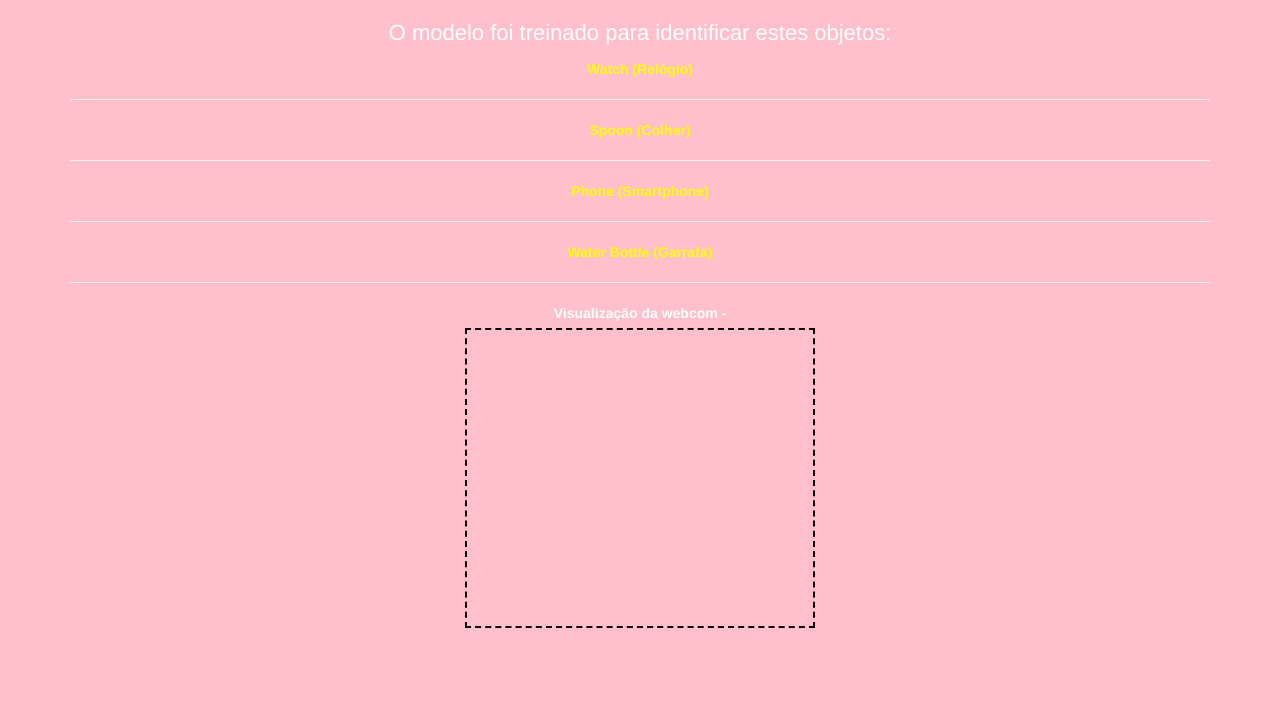
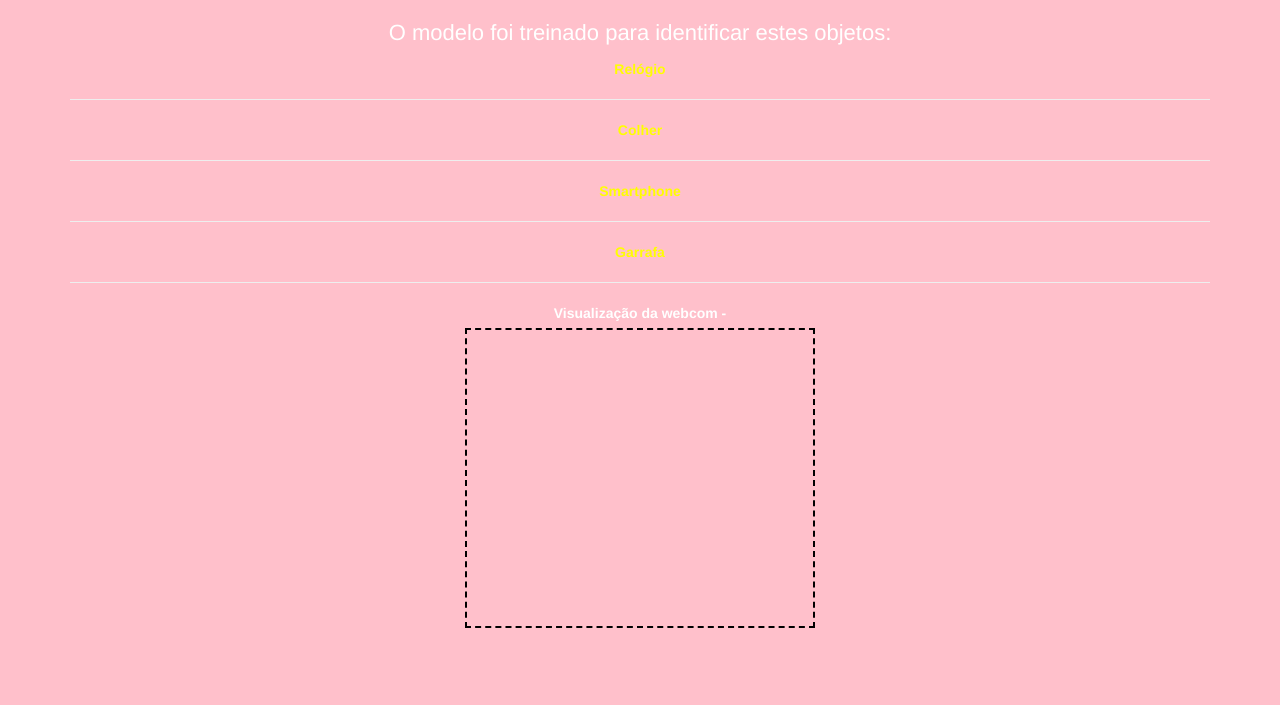
Before and after one commit to Leopopcat123/Identificador_Imagem, a plain HTML site: page index.html in a window 1280 px wide. Shown: the part 68-773 px from the top of the page. Drawn offline with nearby package versions, Linux system fonts and the light colour scheme; a script that the page names is missing.

Commit message:
Update index.html

```diff
--- a/index.html
+++ b/index.html
@@ -24,13 +24,13 @@
       <p style="font-size: 22px;">O modelo foi treinado para identificar estes objetos: </p>
 
       <b class="name_of_objects">
-        Watch (Relógio)
+        Relógio
         <hr>
-        Spoon (Colher)
+        Colher
         <hr>
-        Phone (Smartphone)
+        Smartphone
         <hr>
-        Water Bottle (Garrafa)
+        Garrafa
         <hr>
       </b>
 
```
